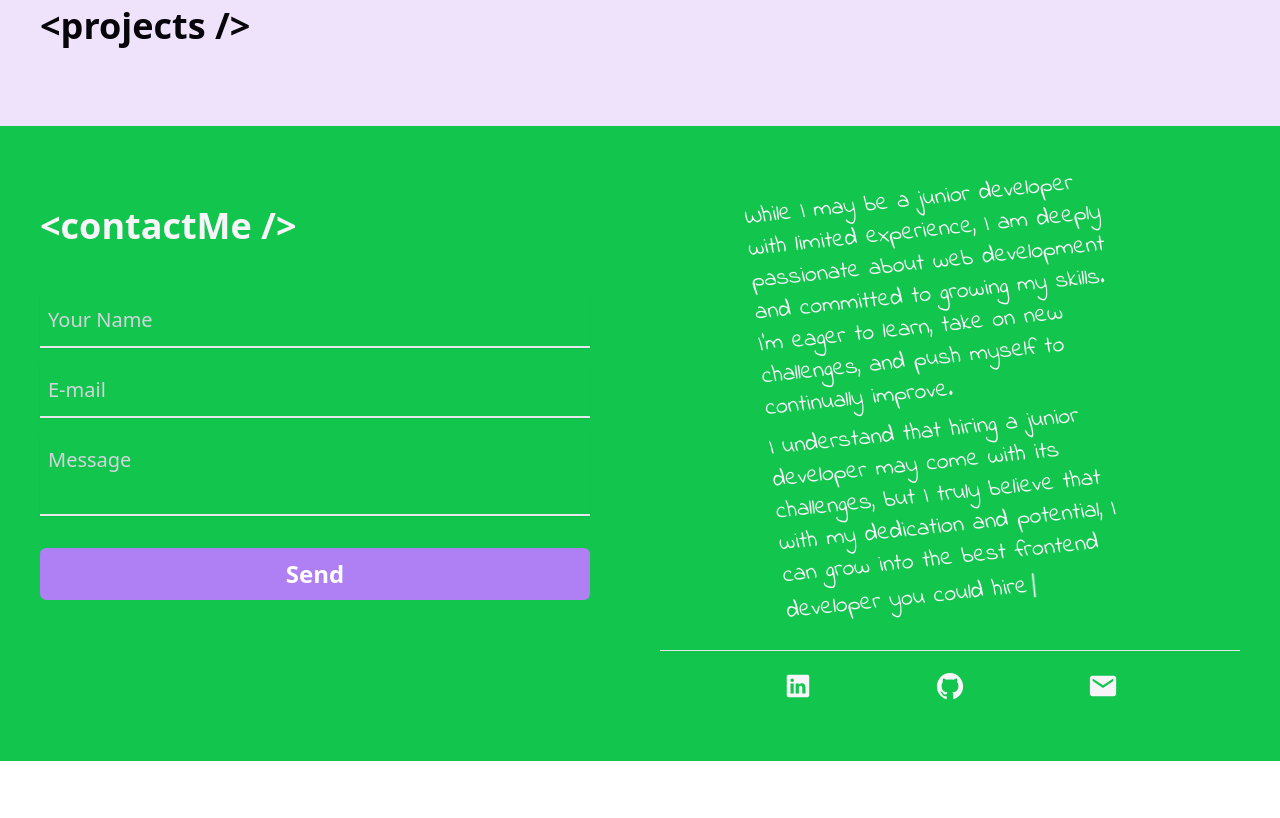
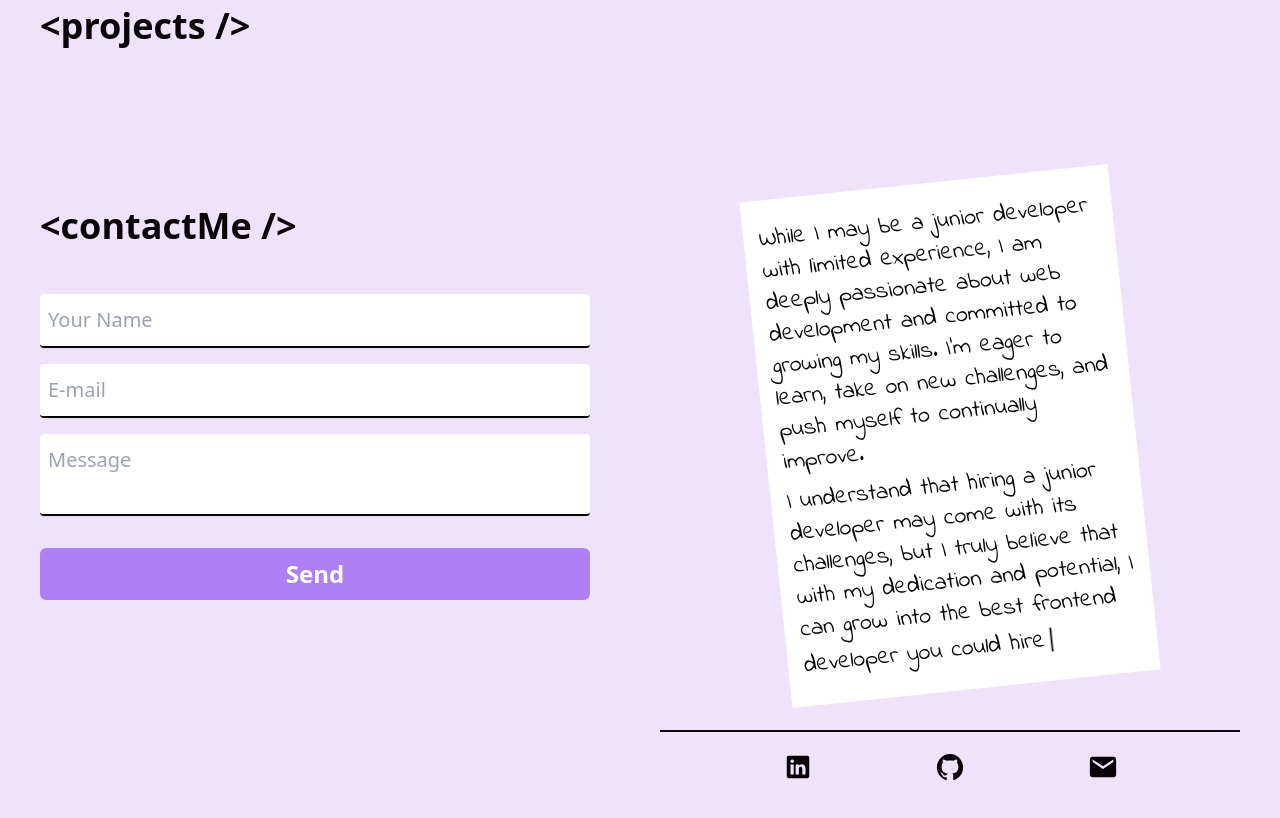
Before and after one commit to saraNasser4/my-portfolio, a React (Create React App) app: page / in a window 1280 px wide. Shown: the part 1920-2738 px from the top of the page. Before the commit the page ends 2681 px from the top, so only its background shows below. Built offline with nearby package versions, Linux system fonts and the light colour scheme; a web font is replaced by a local one.

Commit message:
change Contact style

```diff
--- a/src/App.js
+++ b/src/App.js
@@ -24,6 +24,11 @@ function App() {
       {
         scrollTrigger: { trigger: '#aboutMe', start: 'top 50%', end: 'top 10%', scrub: true },
         y: 0, duration: 0.8, stagger: 0.2,  opacity: 1
+      })
+    gsap.fromTo(['#bubble'], { y: -1000, opacity: 0},
+      {
+        scrollTrigger: { trigger: '#contactMe', start: 'top 80%', end: 'top 20%', scrub: true },
+        y: 0, duration: 0.8,  opacity: 1
       })
 
   }, [isDark])
--- a/src/components/Form.js
+++ b/src/components/Form.js
@@ -28,7 +28,7 @@ export default function Form () {
     }
 
     const { Styles } = useContext(AppStates)
-    const inputStyles = "my-2 bg-accent-color dark:bg-black border-b-2 px-2 py-3 outline-none text-lg md:text-xl font-medium placeholder:text-gray-300 shadow-sm dark:placeholder:text-gray-100 focus:border-b-accent-color-dark ";
+    const inputStyles = "my-2 dark:bg-black border-b-2 border-black dark:border-white rounded px-2 py-3 outline-none text-lg md:text-xl font-medium placeholder:text-gray-400 shadow-sm dark:placeholder:text-gray-100 focus:border-b-accent-color-dark ";
     return(
         <>
             <form onSubmit={(e)=>handleOnSubmit(e)} className={`flex flex-col max-w-[550px] mx-auto md:mx-0`}>
--- a/src/pages/Contact.js
+++ b/src/pages/Contact.js
@@ -13,21 +13,21 @@ export default function Contact () {
     ]
 
   return (
-    <section id='contactMe' className={`${Styles.section} bg-accent-color dark:bg-black text-text-color-dark `}>
+    <section id='contactMe' className={`${Styles.section} dark:bg-black relative overflow-hidden`}>
+      <div id='bubble' className='absolute -top-[500px] -left-[500px] w-[1000px] h-[1000px] bg-primary-color/25 dark:bg-primary-color-dark/25 rounded-full z-[1] '></div>
       <div className="flex flex-col md:flex-row gap-10 [&>*]:w-full [&>*]:mx-auto ">
-          <div>
+        <div className='z-20'>
           <h2 className={Styles.h2}>&lt;contactMe /&gt;</h2>
           <Form />
         </div>
-
-            <div className="">
-              <p className="font-handWriting text-xl lg:text-2xl w-[370px] mx-auto md:-rotate-6 md:mt-4 mb-10">
+        <div className="z-20">
+          <p className="font-handWriting text-xl lg:text-2xl w-[370px] mx-auto md:-rotate-6 md:mt-4 mb-10 bg-white text-text-color px-4 py-6">
             While I may be a junior developer with limited experience, I am deeply passionate about web development and committed to growing my skills. I’m eager to learn, take on new challenges, and push myself to continually improve.
             <span className='mt-2 inline-block'>
               I understand that hiring a junior developer may come with its challenges, but I truly believe that with my dedication and potential, I can grow into the best frontend developer you could hire<span className='animate-[line_1s_ease-in-out_infinite] font-sans'>|</span>
             </span>
           </p>
-              <hr />
+          <div className='w-full h-0.5 bg-text-color dark:bg-text-color-dark'></div>
           <div className='flex justify-evenly items-center my-5'>
             {linksList.map((link, index)=> <a className='hover:text-primary-color-dark' key={index} href={link.href} target='_blank' rel='noreferrer'>{link.logo}</a>)}
           </div>
```
Lines whose indentation alone changed are shown as unchanged.
